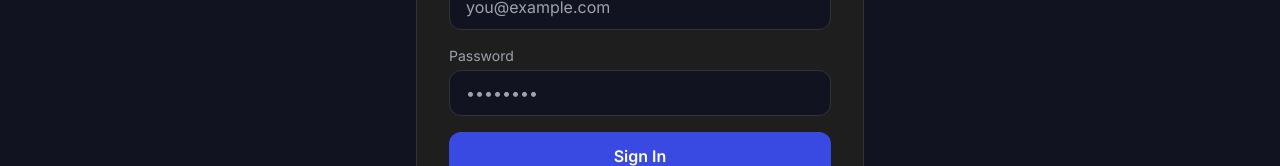
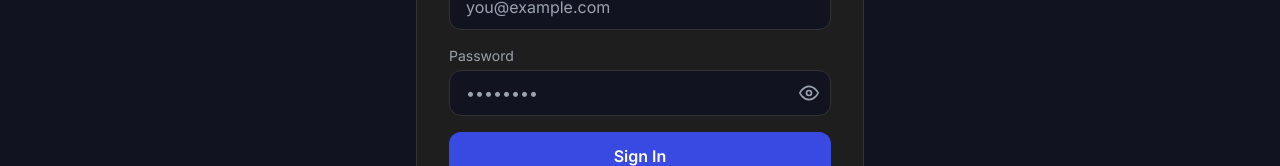
Before and after one commit to iyybookssa-star/web-project, a React (Vite) app in the folder client/: page /#/login in a window 1280 px wide. Shown: the part 339-505 px from the top of the page. Built offline with nearby package versions, Linux system fonts and the light colour scheme; no server answers.

Commit message:
ading view password

```diff
--- a/client/src/pages/LoginPage.jsx
+++ b/client/src/pages/LoginPage.jsx
@@ -8,6 +8,7 @@
     const navigate = useNavigate();
     const [form, setForm] = useState({ email: '', password: '' });
     const [loading, setLoading] = useState(false);
+    const [showPassword, setShowPassword] = useState(false);
 
     const handleSubmit = async (e) => {
         e.preventDefault();
@@ -43,14 +44,35 @@
                     </div>
                     <div>
                         <label className="block text-sm text-gray-400 mb-1">Password</label>
+                        <div className="relative">
                             <input
-                            type="password"
+                                type={showPassword ? 'text' : 'password'}
                                 required
                                 value={form.password}
                                 onChange={(e) => setForm({ ...form, password: e.target.value })}
-                            className="w-full bg-background-dark border border-border-dark rounded-xl px-4 py-2.5 text-white focus:outline-none focus:border-primary"
+                                className="w-full bg-background-dark border border-border-dark rounded-xl px-4 py-2.5 pr-12 text-white focus:outline-none focus:border-primary"
                                 placeholder="••••••••"
                             />
+                            <button
+                                type="button"
+                                onClick={() => setShowPassword(!showPassword)}
+                                className="absolute right-3 top-1/2 -translate-y-1/2 text-gray-400 hover:text-white transition-colors"
+                                tabIndex={-1}
+                            >
+                                {showPassword ? (
+                                    <svg xmlns="http://www.w3.org/2000/svg" className="h-5 w-5" viewBox="0 0 24 24" fill="none" stroke="currentColor" strokeWidth="2" strokeLinecap="round" strokeLinejoin="round">
+                                        <path d="M17.94 17.94A10.07 10.07 0 0 1 12 20c-7 0-11-8-11-8a18.45 18.45 0 0 1 5.06-5.94" />
+                                        <path d="M9.9 4.24A9.12 9.12 0 0 1 12 4c7 0 11 8 11 8a18.5 18.5 0 0 1-2.16 3.19" />
+                                        <line x1="1" y1="1" x2="23" y2="23" />
+                                    </svg>
+                                ) : (
+                                    <svg xmlns="http://www.w3.org/2000/svg" className="h-5 w-5" viewBox="0 0 24 24" fill="none" stroke="currentColor" strokeWidth="2" strokeLinecap="round" strokeLinejoin="round">
+                                        <path d="M1 12s4-8 11-8 11 8 11 8-4 8-11 8-11-8-11-8z" />
+                                        <circle cx="12" cy="12" r="3" />
+                                    </svg>
+                                )}
+                            </button>
+                        </div>
                     </div>
                     <button
                         type="submit"
--- a/client/src/pages/RegisterPage.jsx
+++ b/client/src/pages/RegisterPage.jsx
@@ -8,6 +8,7 @@
     const navigate = useNavigate();
     const [form, setForm] = useState({ name: '', email: '', password: '' });
     const [loading, setLoading] = useState(false);
+    const [showPassword, setShowPassword] = useState(false);
 
     const handleSubmit = async (e) => {
         e.preventDefault();
@@ -58,14 +59,35 @@
                     </div>
                     <div>
                         <label className="block text-sm text-gray-400 mb-1">Password</label>
+                        <div className="relative">
                             <input
-                            type="password"
+                                type={showPassword ? 'text' : 'password'}
                                 required
                                 value={form.password}
                                 onChange={(e) => setForm({ ...form, password: e.target.value })}
-                            className="w-full bg-background-dark border border-border-dark rounded-xl px-4 py-2.5 text-white focus:outline-none focus:border-primary"
+                                className="w-full bg-background-dark border border-border-dark rounded-xl px-4 py-2.5 pr-12 text-white focus:outline-none focus:border-primary"
                                 placeholder="Min. 6 characters"
                             />
+                            <button
+                                type="button"
+                                onClick={() => setShowPassword(!showPassword)}
+                                className="absolute right-3 top-1/2 -translate-y-1/2 text-gray-400 hover:text-white transition-colors"
+                                tabIndex={-1}
+                            >
+                                {showPassword ? (
+                                    <svg xmlns="http://www.w3.org/2000/svg" className="h-5 w-5" viewBox="0 0 24 24" fill="none" stroke="currentColor" strokeWidth="2" strokeLinecap="round" strokeLinejoin="round">
+                                        <path d="M17.94 17.94A10.07 10.07 0 0 1 12 20c-7 0-11-8-11-8a18.45 18.45 0 0 1 5.06-5.94" />
+                                        <path d="M9.9 4.24A9.12 9.12 0 0 1 12 4c7 0 11 8 11 8a18.5 18.5 0 0 1-2.16 3.19" />
+                                        <line x1="1" y1="1" x2="23" y2="23" />
+                                    </svg>
+                                ) : (
+                                    <svg xmlns="http://www.w3.org/2000/svg" className="h-5 w-5" viewBox="0 0 24 24" fill="none" stroke="currentColor" strokeWidth="2" strokeLinecap="round" strokeLinejoin="round">
+                                        <path d="M1 12s4-8 11-8 11 8 11 8-4 8-11 8-11-8-11-8z" />
+                                        <circle cx="12" cy="12" r="3" />
+                                    </svg>
+                                )}
+                            </button>
+                        </div>
                     </div>
                     <button
                         type="submit"
```
Lines whose indentation alone changed are shown as unchanged.
